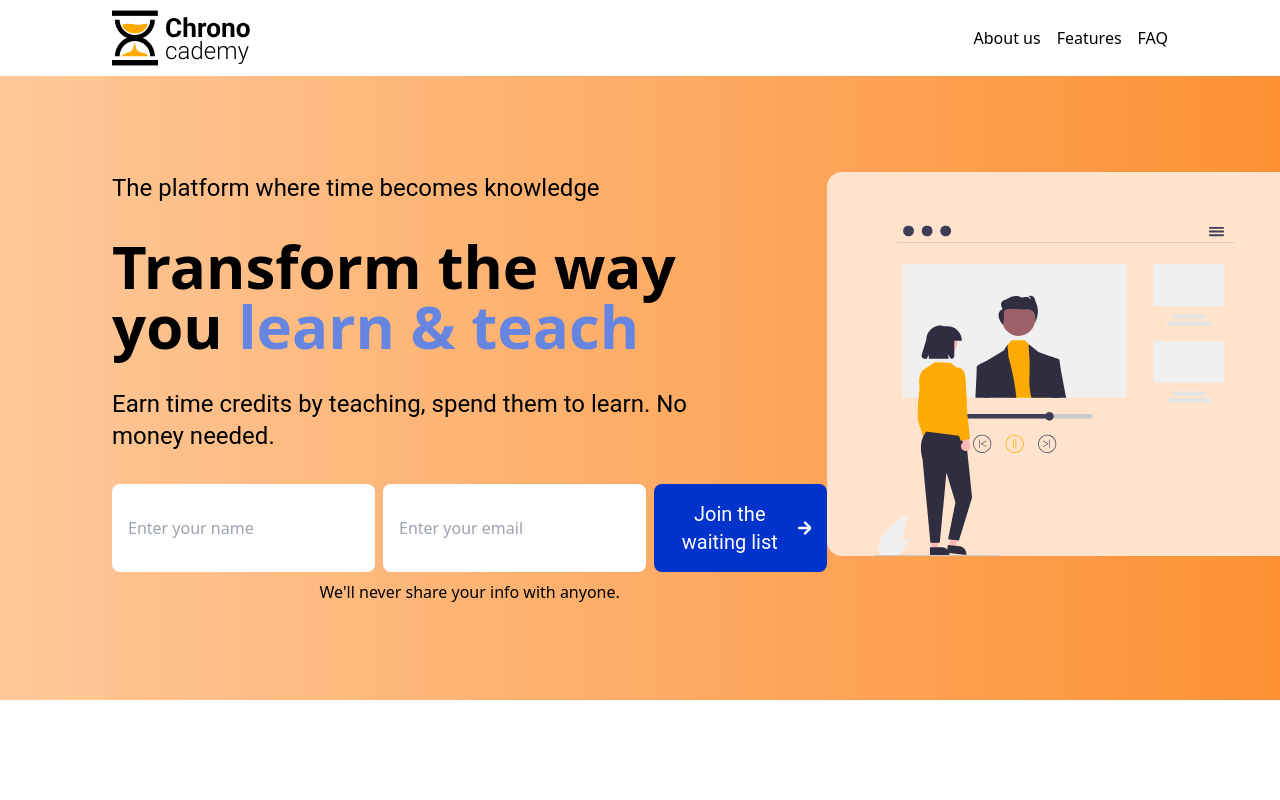
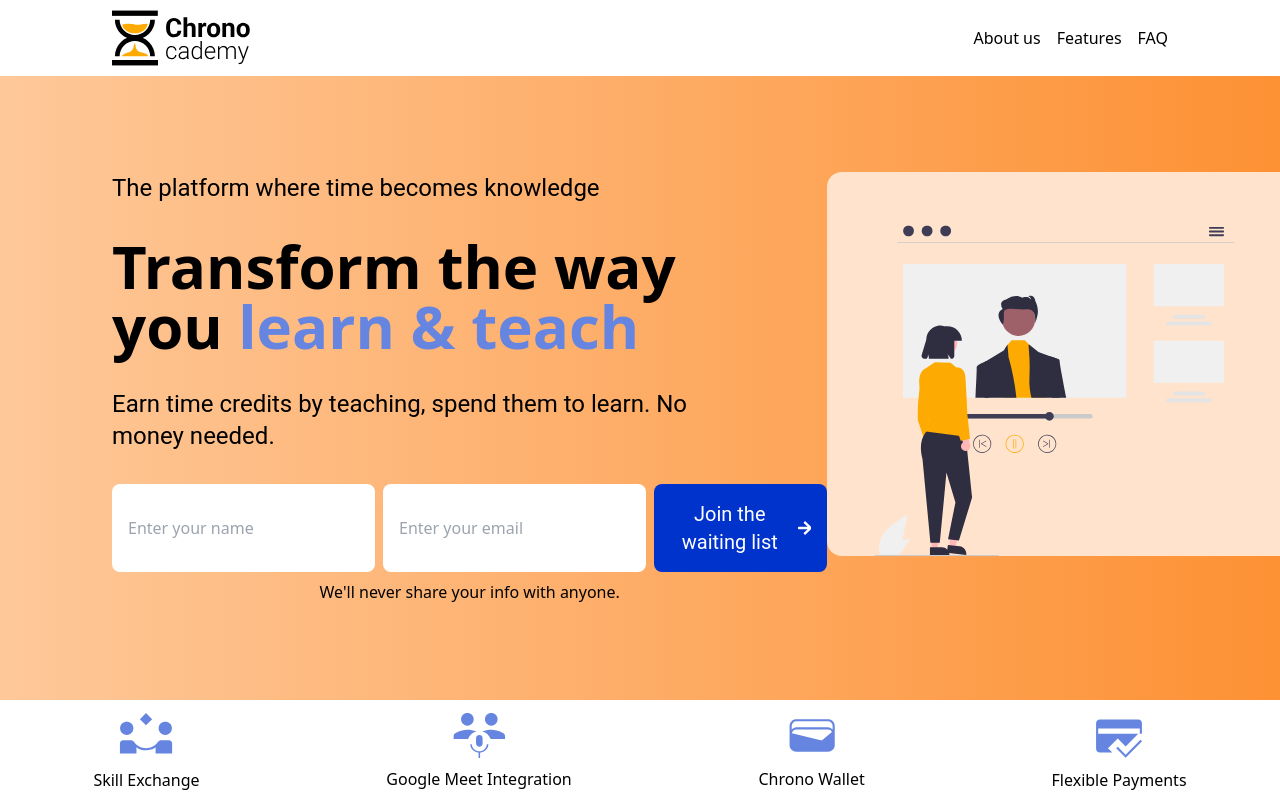
Before and after one commit to juaninicolai/chronocademy, a Next.js app: page / in a window 1280 px wide. Built offline with nearby package versions, Linux system fonts and the light colour scheme.

Commit message:
Add features section

```diff
--- /dev/null
+++ b/app/components/ListItem.tsx
@@ -0,0 +1,10 @@
+import Image from "next/image";
+
+const ListItem = ({ src, alt, text }: { src: string; alt: string; text: string }) => (
+    <li className={"flex flex-col items-center"}>
+        <Image src={src} alt={alt} width={64} height={64} />
+        {text}
+    </li>
+);
+
+export default ListItem;
--- a/app/layout.tsx
+++ b/app/layout.tsx
@@ -3,6 +3,7 @@ import "./globals.css";
 import Navbar from "@/app/components/Navbar";
 import Hero from "@/app/components/Hero";
 import React, { ReactNode } from "react";
+import ListItem from "@/app/components/ListItem";
 
 export const metadata: Metadata = {
     title: "Chronocademy",
@@ -18,6 +19,14 @@ export default function RootLayout({children}: Readonly<{ children: ReactNode; }
         <body>{children}
             <Navbar/>
             <Hero/>
+        <div>
+            <ul className={"flex justify-around py-1"}>
+                <ListItem src={"/skills_exchange.svg"} alt={"skills icon"} text={"Skill Exchange"} />
+                <ListItem src={"/google_meet.svg"} alt={"google meet icon"} text={"Google Meet Integration"} />
+                <ListItem src={"/chrono_wallet.svg"} alt={"chrono wallet icon"} text={"Chrono Wallet"} />
+                <ListItem src={"/flexible_payments.svg"} alt={"flexible payments icon"} text={"Flexible Payments"} />
+            </ul>
+        </div>
         </body>
         </html>
     );
```
